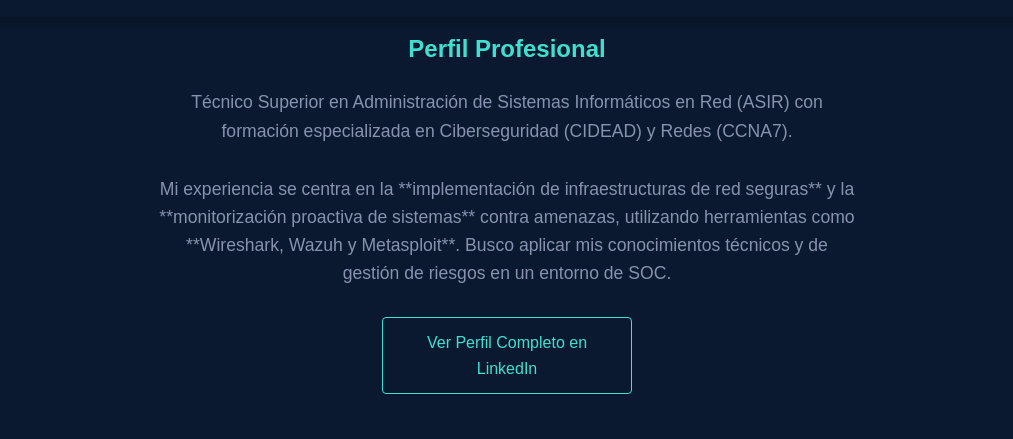
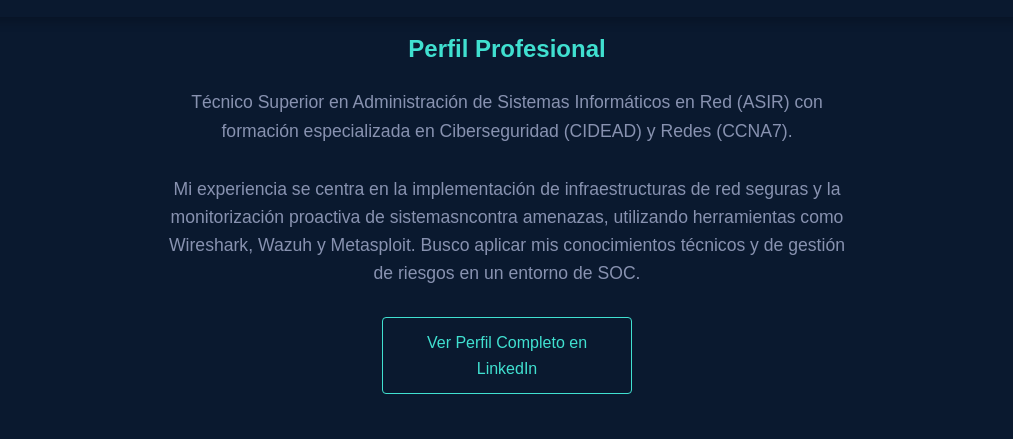
Before and after one commit to Esthercg15/esthercg15.github.io, a plain HTML site: page index.html in a window 1280 px wide. Shown: the part 100-539 px from the top of the page, without its empty margins (133-1146 px from the left). Drawn offline with Linux system fonts and the light colour scheme.

Commit message:
Update index.html

```diff
--- a/index.html
+++ b/index.html
@@ -20,7 +20,7 @@
                 Técnico Superior en Administración de Sistemas Informáticos en Red (ASIR) con formación especializada en Ciberseguridad (CIDEAD) y Redes (CCNA7).
             </p>
             <p>
-                Mi experiencia se centra en la **implementación de infraestructuras de red seguras** y la **monitorización proactiva de sistemas** contra amenazas, utilizando herramientas como **Wireshark, Wazuh y Metasploit**. Busco aplicar mis conocimientos técnicos y de gestión de riesgos en un entorno de SOC.
+                Mi experiencia se centra en la implementación de infraestructuras de red seguras y la monitorización proactiva de sistemasncontra amenazas, utilizando herramientas como Wireshark, Wazuh y Metasploit. Busco aplicar mis conocimientos técnicos y de gestión de riesgos en un entorno de SOC.
             </p>
             <a href="https://linkedin.com/in/esthercgalvez" target="_blank" class="btn">Ver Perfil Completo en LinkedIn</a>
         </section>
@@ -75,4 +75,5 @@
     </footer>
 
 </body>
+
 </html>
```
